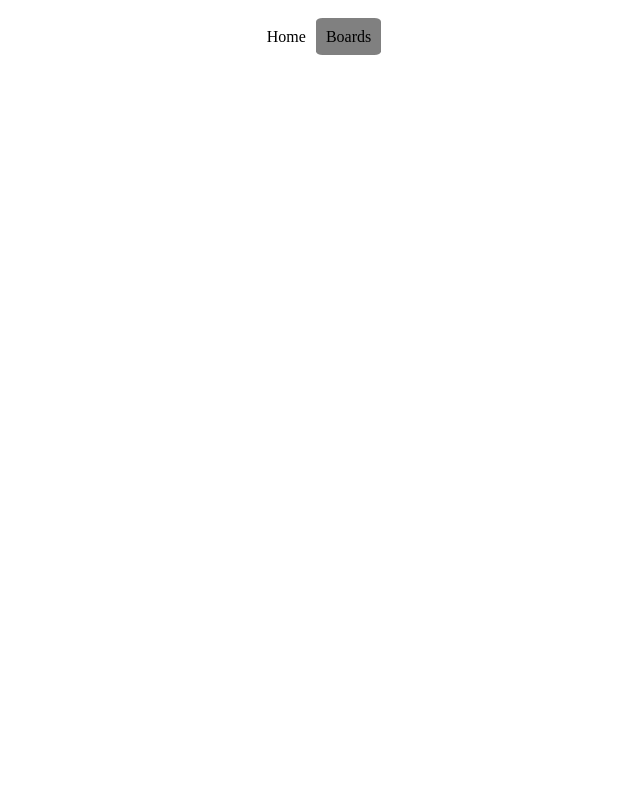
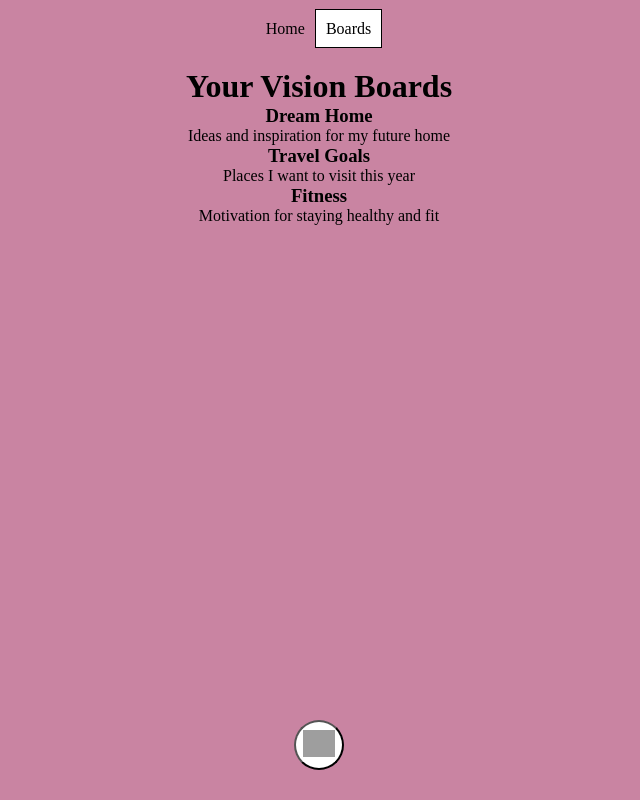
Before and after one commit to tofanalexandrina/vision-boards-app, a React (Vite) app in the folder frontend/: page /boards in a window 1280 px wide. Shown: the whole page, without its empty margins (321-961 px from the left). Built offline with nearby package versions, Linux system fonts and the light colour scheme; grey boxes are pictures that could not be loaded.

Commit message:
homepage main layout and design

```diff
--- a/frontend/src/App.jsx
+++ b/frontend/src/App.jsx
@@ -3,9 +3,8 @@ import Homepage from './pages/Homepage.jsx';
 import Boards from './pages/Boards.jsx';
 import { useState, useEffect } from 'react';
 import Layout from './layout/Layout.jsx';
-import {BrowserRouter as Router, Routes, Route, Navigate} from 'react-router-dom';
-import Login from './pages/Login.jsx';
-import Register from './pages/Register.jsx';
+import {BrowserRouter as Router, Routes, Route} from 'react-router-dom';
+
 
 
 function App() {
@@ -27,9 +26,6 @@ function App() {
   return (
     <Router>
       <Routes>
-        <Route path='/login' element={<Login/>}/>
-        <Route path='/register' element={<Register/>}/>
-
         <Route path="/" element={<Layout/>}>
           <Route index element={<Homepage/>}/>
           <Route path="/boards" element={<Boards/>}/>
--- /dev/null
+++ b/frontend/src/data/mockBoards.js
@@ -0,0 +1,20 @@
+export const mockBoards = [
+    {
+        boardId: "b1",
+        boardName: "Dream Home",
+        boardDescription: "Ideas and inspiration for my future home",
+        userId: "u1"
+    },
+    {
+        boardId: "b2",
+        boardName: "Travel Goals",
+        boardDescription: "Places I want to visit this year",
+        userId: "u1"
+    },
+    {
+        boardId: "b3",
+        boardName: "Fitness",
+        boardDescription: "Motivation for staying healthy and fit",
+        userId: "u1"
+    }
+]
--- /dev/null
+++ b/frontend/src/data/mockPhotos.js
@@ -0,0 +1,16 @@
+export const mockPhotos=[
+    {
+        id: "p1",
+        name: "Event",
+        imageUrl: "https://images.unsplash.com/photo-1723060338520-a8a085605f28?q=80&w=1074&auto=format&fit=crop&ixlib=rb-4.1.0&ixid=M3wxMjA3fDB8MHxwaG90by1wYWdlfHx8fGVufDB8fHx8fA%3D%3D",
+        description: null,
+        userId: "u1"
+    },
+    {
+        id:"p2",
+        name:"Man",
+        imageUrl:"https://images.unsplash.com/photo-1733600057426-f20de21f81aa?q=80&w=1074&auto=format&fit=crop&ixlib=rb-4.1.0&ixid=M3wxMjA3fDB8MHxwaG90by1wYWdlfHx8fGVufDB8fHx8fA%3D%3D",
+        description: null,
+        userId: "u1"
+    }
+]
--- a/frontend/src/layout/Layout.jsx
+++ b/frontend/src/layout/Layout.jsx
@@ -1,9 +1,15 @@
 import Navbar from "./Navbar";
-import {Outlet} from 'react-router-dom';
+import { Outlet } from "react-router-dom";
 
-export default function Layout(){
+export default function Layout() {
   return (
-        <div>
+    <div
+      style={{
+        backgroundColor: "#C984A2",
+        minHeight: "100vh",
+        width: "100%",
+      }}
+    >
       <header>
         <Navbar />
       </header>
--- a/frontend/src/layout/Navbar.jsx
+++ b/frontend/src/layout/Navbar.jsx
@@ -1,26 +1,41 @@
-import {NavLink} from 'react-router-dom';
+import { NavLink } from "react-router-dom";
 
-const Navbar=()=>{
+const Navbar = () => {
   return (
     <div className="navbar">
-            <div className="navbar-items" style={{textAlign:"center",
-                    margin:"auto",
-                    width:"50%",
-                    padding:"20px"}}>
-                <NavLink to='/' style={({isActive})=>({
-                    backgroundColor: isActive ? "grey":"white",
-                    color:"black",
+      <div
+        className="navbar-items"
+        style={{
+          textAlign: "center",
+          margin: "auto",
+          width: "50%",
+          padding: "20px",
+        }}
+      >
+        <NavLink
+          to="/"
+          style={({ isActive }) => ({
+            backgroundColor: isActive ? "white" : "#C984A2",
+            color: "black",
             padding: "10px",
-                    borderRadius:"10%",
-                    textDecoration: "none"
-                })}>Home</NavLink>
-                <NavLink to='/boards' style={({isActive})=>({
-                    backgroundColor: isActive ? "grey":"white",
-                    color:"black",
+            textDecoration: "none",
+            border: isActive ? "1px solid black" : "none",
+          })}
+        >
+          Home
+        </NavLink>
+        <NavLink
+          to="/boards"
+          style={({ isActive }) => ({
+            backgroundColor: isActive ? "white" : "#C984A2",
+            color: "black",
             padding: "10px",
-                    borderRadius:"10%",
-                    textDecoration: "none"
-                })}>Boards</NavLink>
+            textDecoration: "none",
+            border: isActive ? "1px solid black" : "none",
+          })}
+        >
+          Boards
+        </NavLink>
       </div>
     </div>
   );
--- /dev/null
+++ b/frontend/src/main.css
@@ -0,0 +1,18 @@
+*{
+    margin: 0;
+    padding: 0;
+    box-sizing: border-box;
+}
+
+html, body{
+    margin: 0;
+    padding: 0;
+    width: 100%;
+    height: 100%;
+    overflow-x: hidden;
+}
+
+#root{
+    width: 100%;
+    height: 100%;
+}
--- a/frontend/src/main.jsx
+++ b/frontend/src/main.jsx
@@ -1,6 +1,7 @@
 import { StrictMode } from 'react'
 import { createRoot } from 'react-dom/client'
 import App from './App.jsx'
+import './main.css'
 
 createRoot(document.getElementById('root')).render(
   <StrictMode>
--- a/frontend/src/pages/Boards.jsx
+++ b/frontend/src/pages/Boards.jsx
@@ -1,5 +1,65 @@
-const Boards=()=>{
+import React, { useState } from "react";
+import Modal from "../components/Modal";
+import { mockBoards } from "../data/mockBoards.js";
 
-}
+const Boards = () => {
+  const [open, setOpen] = useState(false);
+  const [boards, setBoards] = useState(mockBoards);
+
+  const handleClose = () => {
+    setOpen(false);
+  };
+
+  const handleOpen = () => {
+    setOpen(true);
+  };
+
+  return (
+    <div
+      className="boards"
+      style={{
+        textAlign: "center",
+        margin: "auto",
+        width: "50%",
+        padding: "10px",
+      }}
+    >
+      <h1>Your Vision Boards</h1>
+      <div>
+        {boards.map((board) => (
+          <div key={board.boardId}>
+            <h3>{board.boardName}</h3>
+            <p>{board.boardDescription}</p>
+          </div>
+        ))}
+      </div>
+      <button
+        style={{
+          margin: "auto",
+          width: "50px",
+          height: "50px",
+          backgroundColor: "white",
+          borderRadius: "50%",
+          cursor: "pointer",
+          position: "fixed",
+          bottom: "30px",
+          left: "50%",
+          transform: "translateX(-50%)",
+        }}
+        onClick={handleOpen}
+      >
+        <img
+          src="https://www.iconpacks.net/icons/2/free-plus-icon-3107-thumb.png"
+          style={{ width: "70%", height: "60%" }}
+        />
+      </button>
+      <Modal isOpen={open} onClose={handleClose}>
+        <>
+          <p>This is my modal </p>
+        </>
+      </Modal>
+    </div>
+  );
+};
 
 export default Boards;
--- a/frontend/src/pages/Homepage.jsx
+++ b/frontend/src/pages/Homepage.jsx
@@ -1,27 +1,54 @@
-import React from 'react';
-import Modal from '../components/Modal';
+import React, { useState } from "react";
+import { mockPhotos } from "../data/mockPhotos.js";
 
 const Homepage = () => {
-    const [open, setOpen]=React.useState(false);
+  const [photos, setPhotos] = useState(mockPhotos);
 
-    const handleClose=()=>{
-        setOpen(false);
-    }
-
-    const handleOpen=()=>{
-        setOpen(true);
-    }
-
-    return (
-        <div className='homepage' style={{textAlign: "center", margin: "auto", width: "50%", padding: "10px"}}>
-            <button style={{margin: "auto", width: "50px", height: "50px", backgroundColor: "white", borderRadius: "50%", cursor: "pointer", position: "fixed", bottom:"30px", left:"50%", transform:"translateX(-50%)"}} onClick={handleOpen}><img src="https://www.iconpacks.net/icons/2/free-plus-icon-3107-thumb.png" style={{width: "70%", height: "60%"}}/></button>
-            <Modal isOpen={open} onClose={handleClose}>
-                <>
-                    <p>This is my modal </p>
-                </>
-            </Modal>
-        </div>
-    )
-}
+  return (
+    <div
+      className="homepage"
+      style={{
+        padding: "20px",
+      }}
+    >
+      <div
+        style={{
+          display: "grid",
+          gridTemplateColumns: "repeat(4, 1fr)",
+          gap: "10px",
+          width: "90%",
+          maxWidth: "1200px",
+          margin: "0 auto",
+        }}
+      >
+        {photos.map((photo) => (
+          <div
+            key={photo.id}
+            style={{
+              backgroundColor: "#eee",
+              border: "1px solid black",
+              aspectRatio: "1/1",
+              display: "flex",
+              flexDirection: "column",
+              justifyContent: "center",
+              alignItems: "center",
+              overflow: "hidden",
+            }}
+          >
+            <img
+              src={photo.imageUrl}
+              alt={photo.name}
+              style={{
+                width: "100%",
+                height: "100%",
+                objectFit: "cover",
+              }}
+            />
+          </div>
+        ))}
+      </div>
+    </div>
+  );
+};
 
 export default Homepage;
```
Also changed, not shown: frontend/src/components/BoardCard.jsx (added), frontend/src/components/PhotoCard.jsx (added). Lines whose indentation alone changed are shown as unchanged.
